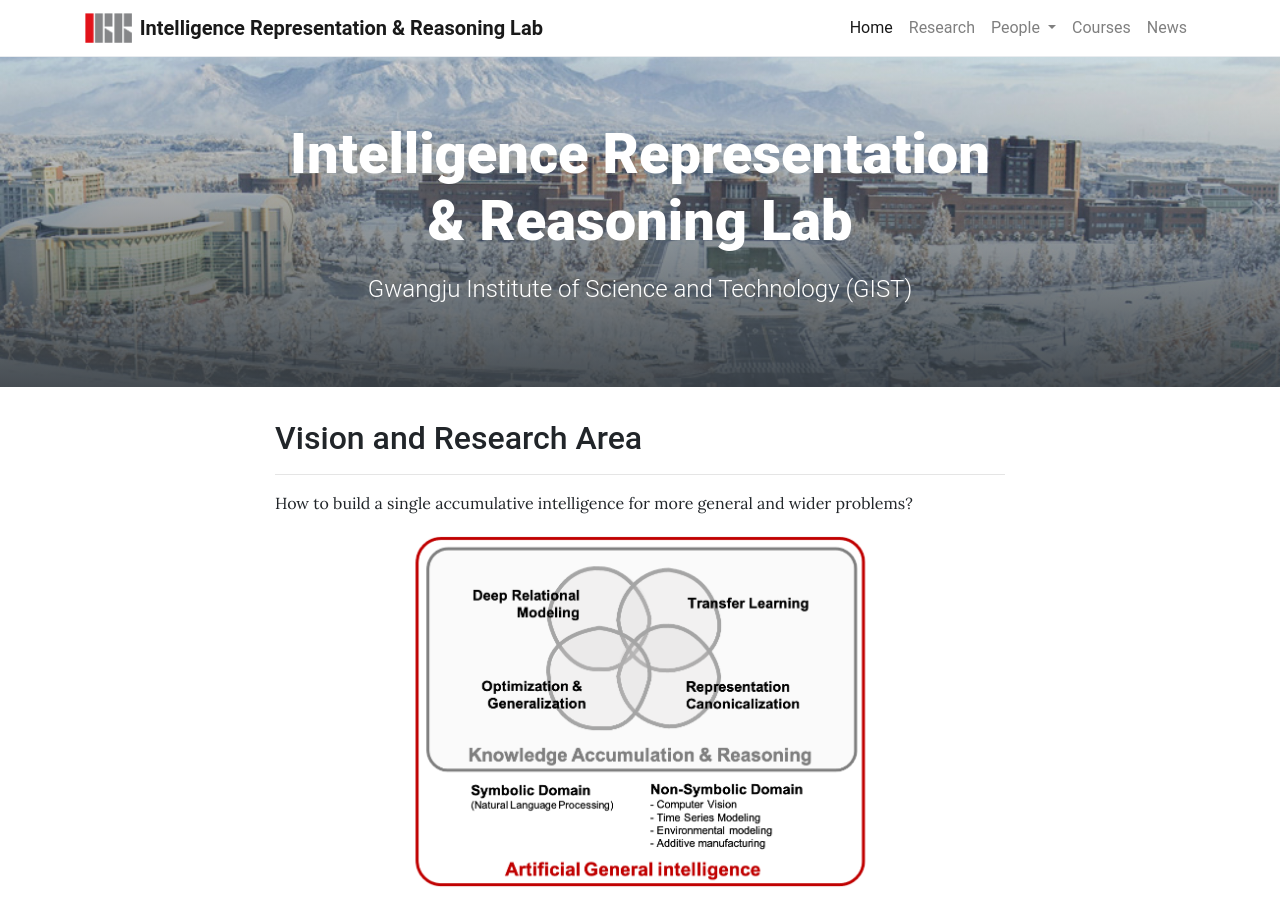
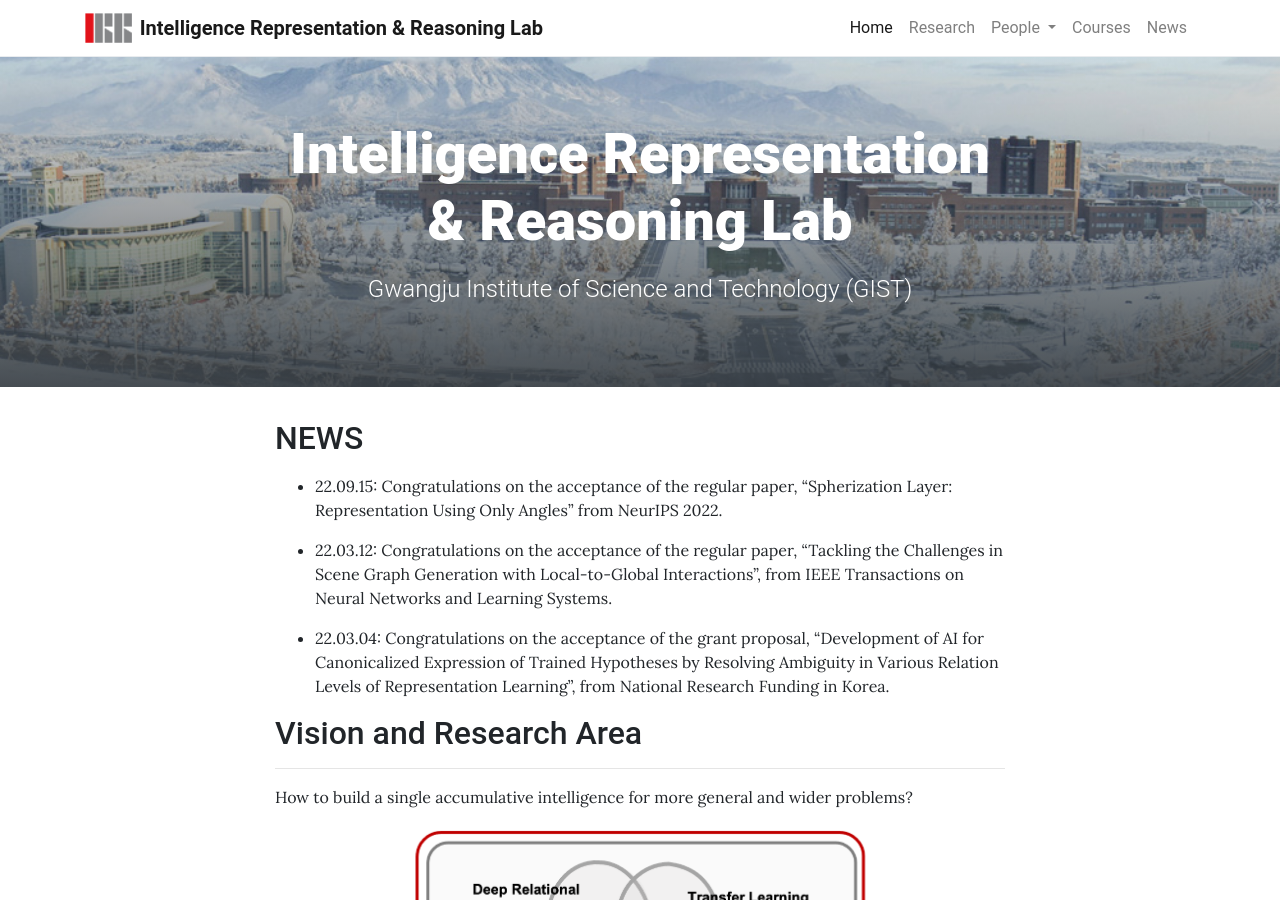
Before and after one commit to irrlab/irrlab.github.io, a Jekyll site: the page built from pages/home.md, in a window 1280 px wide and 900 px high. Built offline with Jekyll 4.4.1, drawn with Linux system fonts in a browser that asks for light colours.

Commit message:
news addition to main page

```diff
--- a/pages/home.md
+++ b/pages/home.md
@@ -5,6 +5,17 @@ description: Gwangju Institute of Science and Technology (GIST)
 background: /assets/img/GIST_background.jpg
 permalink: /
 ---
+
+
+## NEWS
+
+<!-- Content here would shop up above your list of posts -->
+- 22.09.15: Congratulations on the acceptance of the regular paper, "Spherization Layer: Representation Using Only Angles" from NeurIPS 2022.
+
+- 22.03.12: Congratulations on the acceptance of the regular paper, "Tackling the Challenges in Scene Graph Generation with Local-to-Global Interactions", from IEEE Transactions on Neural Networks and Learning Systems.
+
+- 22.03.04: Congratulations on the acceptance of the grant proposal, "Development of AI for Canonicalized Expression of Trained Hypotheses by Resolving Ambiguity in Various Relation Levels of Representation Learning", from National Research Funding in Korea.
+
 
 ## Vision and Research Area
 ---
```
